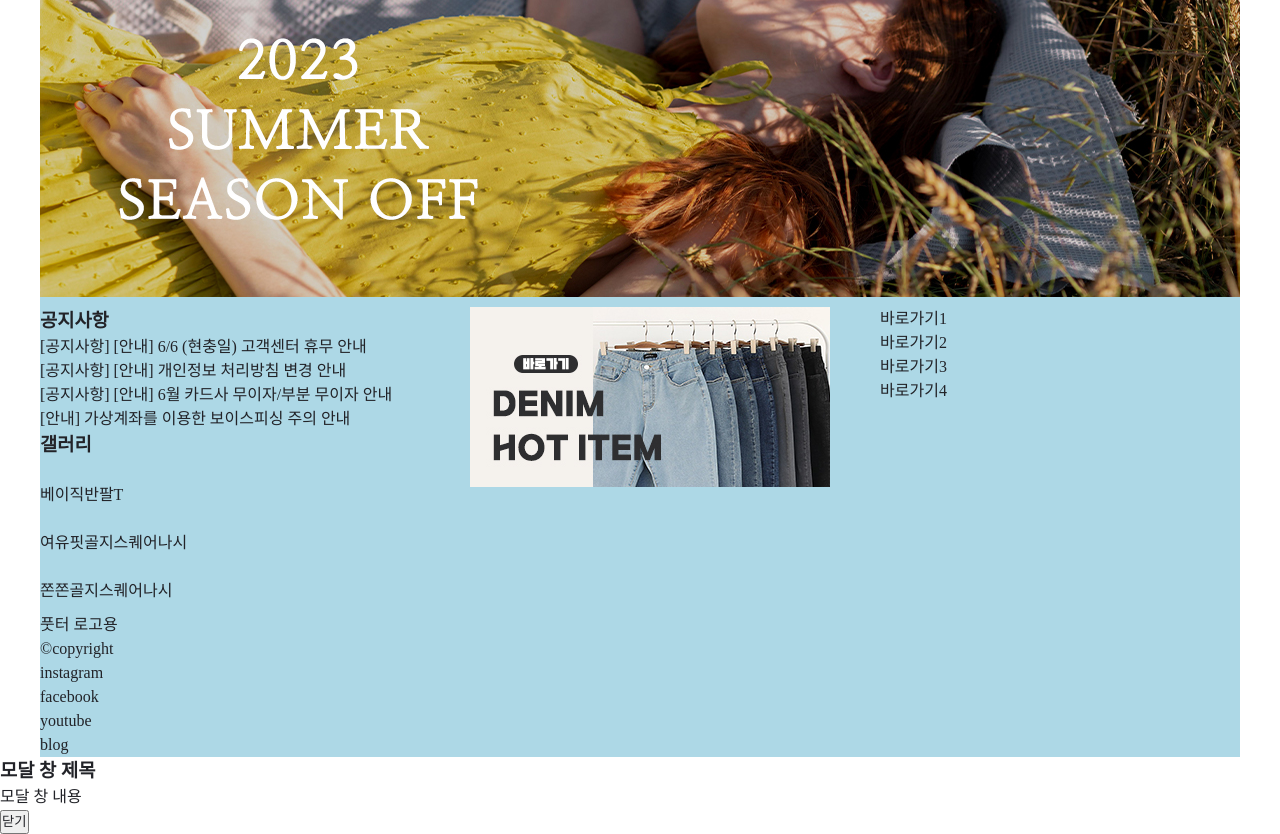
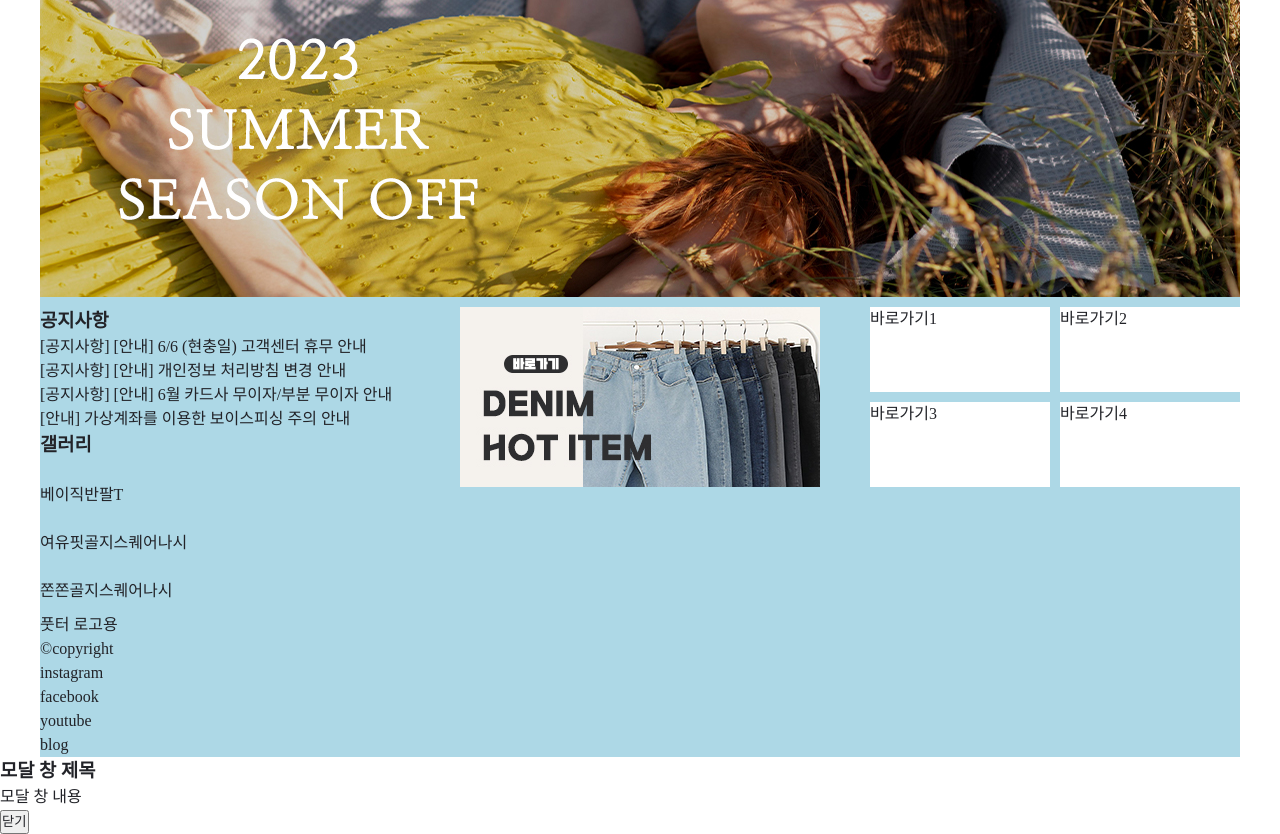
Before and after one commit to Yeeanj/yj, a plain HTML site: page 05-CraftsmanWebDesign/01-just쇼핑몰/index.html in a window 1280 px wide. Shown: the part 103-937 px from the top of the page. Drawn offline with Linux system fonts and the light colour scheme.

Commit message:
tab,goto

```diff
--- a/05-CraftsmanWebDesign/01-just쇼핑몰/css/comm.css
+++ b/05-CraftsmanWebDesign/01-just쇼핑몰/css/comm.css
@@ -79,7 +79,7 @@
   padding: 10px 0px;
 }
 .tabs {
-  width: 380px;
+  width: calc(100% / 2 - 230px);
 }
 .bnr {
   width: 360px;
@@ -89,5 +89,22 @@
   display: block;
 }
 .goto {
-  width: 360px;
+  width: calc(100% / 2 - 230px);
 }
+.goto ul {
+  display: flex;
+  justify-content: space-between;
+  align-content: space-between;
+  flex-wrap: wrap;
+  height: 180px;
+}
+.goto li {
+  height: calc(50% - 5px);
+  width: calc(50% - 5px);
+  background: gray;
+}
+.goto a {
+  display: block;
+  background: #ffffff;
+  height: 100%;
+}
```
